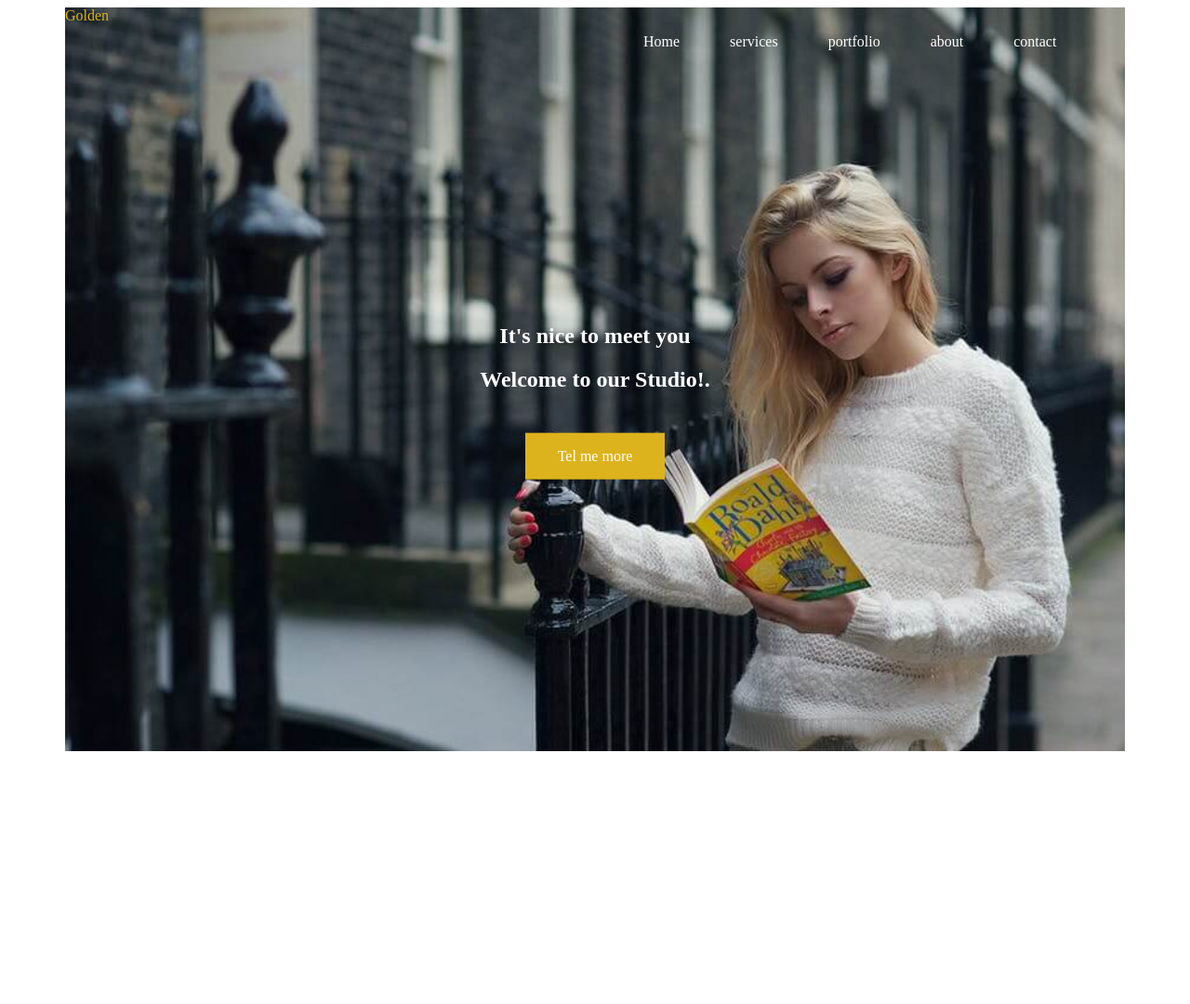
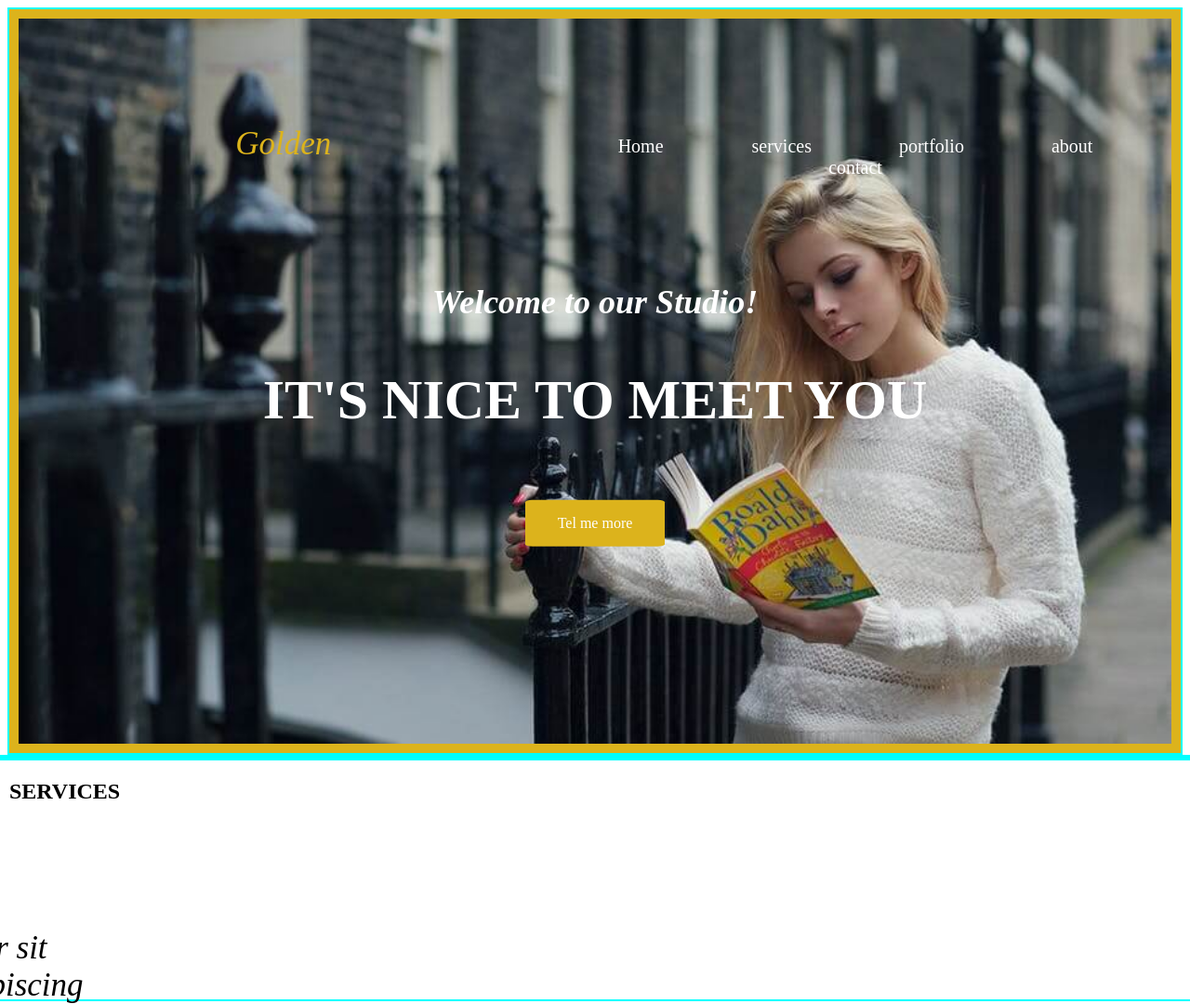
Before and after one commit to MarcinDraus/zadanie-4-6, a plain HTML site: page index.html in a window 1280 px wide. Shown: the whole page at 93% size. Before the commit the page ends 816 px from the top, so only its background shows below. Drawn offline with Linux system fonts and the light colour scheme.

Commit message:
zmianyw budowie html oraz zmiany css bez responsywnosc

```diff
--- a/index.html
+++ b/index.html
@@ -1,8 +1,10 @@
 <!DOCTYPE html>
 <html lang="pl">
+
 <head>
     <meta charset="utf-8">
-<title>zadanie 4.6</title> <link rel="stylesheet" type="text/css" href="vendor/bootstrap-grid.css">
+    <title>zadanie 4.6</title>
+    <link rel="stylesheet" type="text/css" href="vendor/bootstrap-grid.css">
     <link rel="stylesheet" type="text/css" href="css/style.css">
     <link rel="stylesheet" type="text/css" href="vendor/bootstrap-grid.css">
     <link href="https://fonts.googleapis.com/css2?family=Playfair+Display&display=swap" rel="stylesheet">
@@ -13,17 +15,13 @@
 
 <body>
     <section class="baner">
-        <div class="container">
+        <div class="container-fluid">
             <div class="row">
-                    <div class="splash">
-
-                        <div class="row"
-                           <div class="col-m-6 golden"
-                                <h3>Golden</h3>
-                           </div>
-                            <div class="col-m-6 navigation">
-                                <ul class>
-                                    <li><a href="#" class=" btn-primary">Home</a</li>
+                <div class="col splash">
+                    <div class="col-12 navigation">
+                        <p>Golden</p>
+                        <ul>
+                            <li><a href="#" class=" btn-primary">Home</a< /li>
                             <li><a href="#" class=" btn-primary">services</a></li>
                             <li><a href="#" class=" btn-primary">portfolio</a></li>
                             <li><a href="#" class=" btn-primary">about</a></li>
@@ -31,15 +29,10 @@
                         </ul>
                     </div>
                     <div class="splash-inner">
-                            <h1 class="page-title"><br>It's nice to meet you</h1>
-                            <h2 class="page-subtitle">Welcome to our Studio!.</h2>
+                        <h1 class="page-title"><br>Welcome to our Studio!</h1>
+                        <h2 class="page-subtitle">It's nice to meet you</h2>
                         <a href="#" class="btn btn-one">Tel me more</a>
                     </div>
-                        </div>
-                    </div>
-
-
-
                 </div>
             </div>
         </div>
@@ -47,3 +40,22 @@
 </body>
 
 </html>
+<section class="services">
+    <div class="row">
+        <div class="col">
+
+        </div>
+    </div>
+    <div class="row">
+        <div class="col">
+            <h1>SERVICES</h1>
+            <p>"Lorem ipsum dolor sit amet, consectetur adipiscing elit</p>
+        </div>
+        <div class="col">
+
+        </div>
+        <div class="col">
+
+        </div>
+    </div>
+</section>
--- a/sass/style.scss
+++ b/sass/style.scss
@@ -14,10 +14,10 @@ $color-one: rgb(220, 179, 28);
 	background-position: center center;
 	background-size: cover;
 	background-attachment: fixed;
-    color: $color-one;
+	color: $color-one;
 	display: flex;
 	text-align: center;
-
+	border: 10px solid;
 	.splash-inner {
 		position: absolute;
 		width: 100%;
@@ -28,44 +28,44 @@ $color-one: rgb(220, 179, 28);
 		max-width: 70%;
 		cursor: pointer;
 		text-decoration: none;
-        color: white;
+		color: white;
+		font-size: x-large;
+		h1 {
+			font-style: italic;
+		}
+		h2 {
+			text-transform: uppercase;
+			font-size: 60px;
+		}
 	}
 }
 .navigation {
 	position: absolute;
 	display: inline;
-	padding-top: 12px;
-	padding-bottom: 12px;
-	padding-left: 50%;
-	list-style-type: none;
+	padding-top: 0;
+
+	padding-left: 40%;
 	text-decoration: none;
-	color: white
-
-
-
-    ul {
+	color: white ul {
 		list-style-type: none;
-		text-decoration: none;
 		display: inline;
 	}
 	li {
 		display: inline;
-		padding-right: 50px;
-		padding-top: 50px;
+		padding: 45px;
 	}
 	a {
 		text-decoration: none;
 		color: white;
-		display: inline;
+		font-size: 20px;
 	}
 }
-
 .btn {
 	display: inline-block;
 	min-width: 150px;
 	margin: 24px auto 0 auto;
 	padding: 16px;
-
+	border-radius: 5%;
 	font-family: white;
 	color: white;
 	font-size: 16px;
@@ -76,13 +76,17 @@ $color-one: rgb(220, 179, 28);
 	border-style: solid;
 	background-color: rgb(220, 179, 28);
 }
-.golden {
-    position: absolute;
-    display: inline;
-    padding: top 12px 12px;
-    padding-bottom: 12px;
-    padding-left: 25%;
-    color: $color-one;
-    background-color: rgb(220, 179, 28);
-
+p {
+	position: relative;
+	right: 80%;
+	top: 80px;
+	font-style: italic;
+	display: inline-block;
+	text-align: center;
+	font-size: 35px;
 }
+.row {
+	border: 2px solid;
+	border-color: aqua;
+}
+/*SERVICES*/
```
Also changed, not shown: css/style.css, 1 other file. Lines whose indentation alone changed are shown as unchanged.
